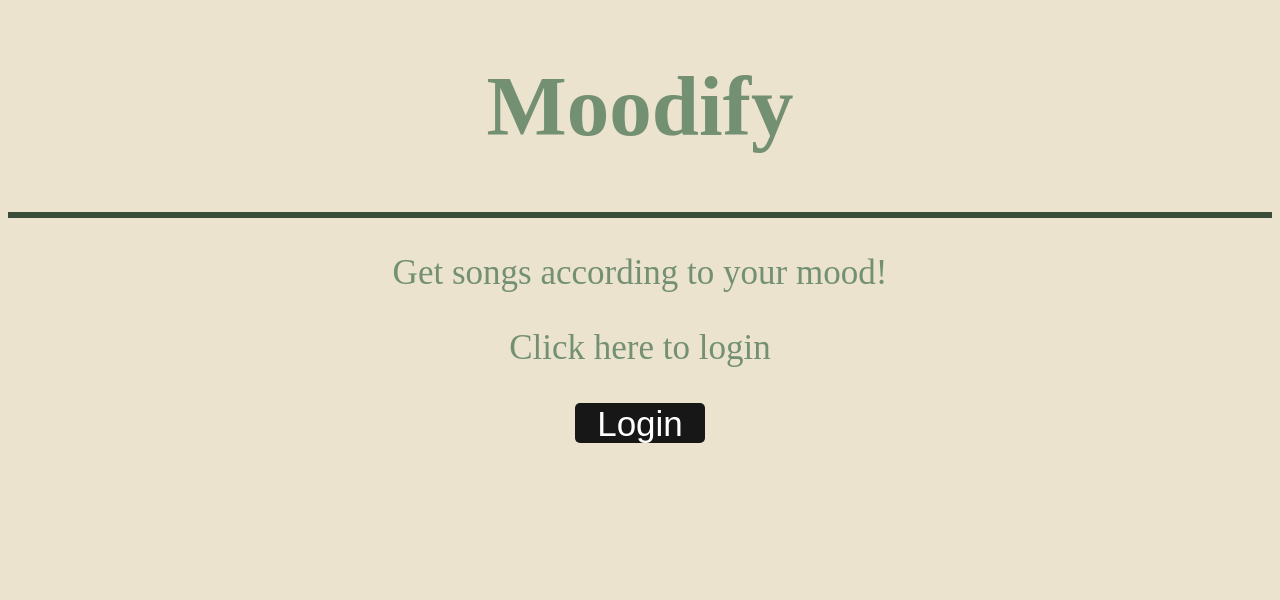
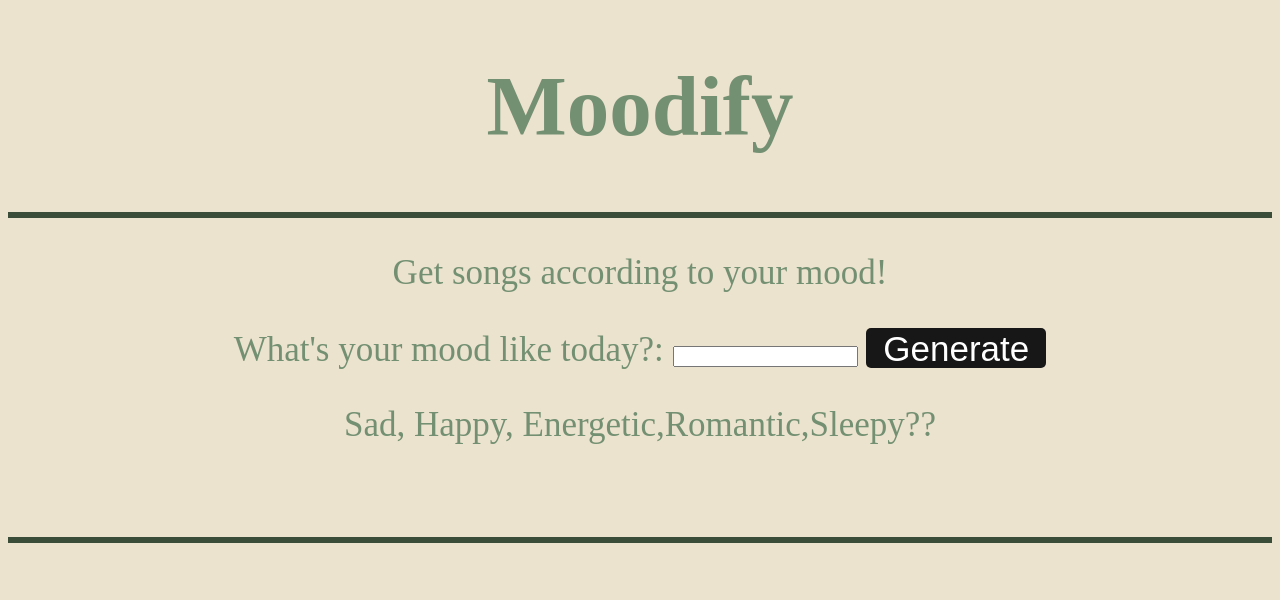
Before and after one commit to ayu-ch/aMuse, a Flask app: page /moodify in a window 1280 px wide. Shown: the top 600 px of the page. Run offline with Flask 3, Linux system fonts and the light colour scheme; the visitor is signed in with stand-in values (Sample User, id 1).

Commit message:
modified files

```diff
--- a/main.py
+++ b/main.py
@@ -1,6 +1,7 @@
 import requests
 import urllib.parse
-
+import os
+import openai
 from lyricsgenius import Genius
 from datetime import datetime , timedelta
 from flask import Flask , redirect, request, jsonify, session, render_template
@@ -8,8 +9,9 @@ from flask import Flask , redirect, request, jsonify, session, render_template
 
 app = Flask(__name__)
 app.secret_key='a35k2k3kjg46897&'
+openai.api_key = "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"
 
-
+mood = ''
 @app.route('/')
 def index():
   return render_template("home.html")
@@ -17,6 +19,26 @@ def index():
 @app.route('/moodify')
 def moodify():
    return render_template("moodify.html")
+
+@app.route('/mood',methods =['POST'])
+def moods():
+  input=request.form['mood']
+
+  if input.lower() =='happy':
+      mood= 'happy'
+  elif input.lower() =='sad':
+     mood='sad'
+  elif input.lower() == 'energetic':
+     mood ='dance'
+  elif input.lower()=='romantic':
+     mood= 'romance'
+  elif  input.lower()=='sleepy':
+     mood = 'sleep'
+  else:
+     mood = 'fuck';
+  os.environ['MOOD'] = mood
+  return redirect('/login')
+
 
 #SPOTIFY
 
@@ -71,7 +93,7 @@ def callback():
 def get_recommends():
   if 'access_token' not in session:
       return redirect('/login')
-
+  mood = os.getenv("MOOD")
   if datetime.now().timestamp() > session['expires_at']:
       return redirect('/refresh-token')
 
@@ -80,7 +102,10 @@ def get_recommends():
 
    }
 
-  response = requests.get(API_BASE_URL + 'recommendations?limit=1&seed_genres=happy',headers=headers)
+  route = 'recommendations?limit=1&seed_genres='+mood
+  # log(route)
+
+  response = requests.get(API_BASE_URL + route ,headers=headers)
   track = response.json()
 
   stuff = {
@@ -91,6 +116,9 @@ def get_recommends():
   }
 
   return render_template("index.html", data = stuff)
+
+
+
 
 
 @app.route('/refresh-token')
@@ -112,32 +140,26 @@ def refresh_token():
       session['access_token'] = new_token_info['access_token']
       session['expires_at'] = datetime.now().timestamp() + new_token_info['expires_in']
 
-#lyrics
-
-token = "WnH5RtGSD-JQk9kxJwYySrwu6RpBkIBFDip5pKL21V285E22pxIt73JEI1RoTWWg"
-genius = Genius(token)
 
 
-@app.route('/lyrics')
-def lyrics():
-    return render_template('lyrics.html')
+@app.route('/summary')
+def sum():
+    return render_template('sum.html')
 
 @app.route('/generate_summary', methods=['POST'])
-def generate_summary():
-    song_name = request.form['song_name']
-    artist_name = request.form['artist_name']
+def input():
+  song= request.form['song_name']
+  artist = request.form['artist_name']
+  prompt = f'write a approx long summary for the song {song} by {artist}'
 
-    song = genius.search_song(song_name, artist_name)
-    lyrics = song.lyrics
-
-    r = requests.post(
-        "https://api.deepai.org/api/text-generator",
-        files={'text': lyrics},
-        headers={'api-key': 'quickstart-QUdJIGlzIGNvbWluZy4uLi4K'}
-    )
-
-    generated_summary = r.json()['output']
-    return render_template('result.html', generated_summary=generated_summary)
+  response = openai.Completion.create(
+    engine = "text-davinci-002",
+    prompt= prompt,
+    temperature = 0.4,
+    max_tokens=2048
+  )
+  generated_summary = response["choices"][0]["text"]
+  return render_template('result.html', generated_summary=generated_summary)
 
 
 app.run(debug=True)
--- a/static/css/moodify.css
+++ b/static/css/moodify.css
@@ -26,7 +26,7 @@ hr{
 
 /*button*/
 #loginButton{
-  width: 130px;
+  width: 180px;
   height: 40px;
   font-size: 1em;
   cursor: pointer;
--- a/templates/home.html
+++ b/templates/home.html
@@ -16,6 +16,6 @@
   function moodify(){ window.location = "http://localhost:5000/moodify"; }
 
   document.getElementById("lyrics").addEventListener("click", redirect);
-  function redirect(){ window.location = "http://localhost:5000/lyrics"; }
+  function redirect(){ window.location = "http://localhost:5000/summary"; }
 </script>
 </html>
--- a/templates/moodify.html
+++ b/templates/moodify.html
@@ -10,8 +10,15 @@
   <h1><strong>Moodify</strong></h1>
   <hr>
   <p>Get songs according to your mood!</p>
-  <p>Click here to login</p>
-  <button id="loginButton">Login</button>
+  <form action="/mood" method="post">
+    <label for="mood">What's your mood like today?:</label>
+    <input type="text" id="mood" name="mood">
+    <input type="submit" value="Generate" id="loginButton">
+    <p>Sad, Happy, Energetic,Romantic,Sleepy??</p><br><hr><br>
+
+
+
+
 
 
 </body>
```
Also changed, not shown: oldsum.py (added, +28 -0 lines), static/css/result.css (added), templates/sum.html (renamed from templates/lyrics.html), 1 other file.
